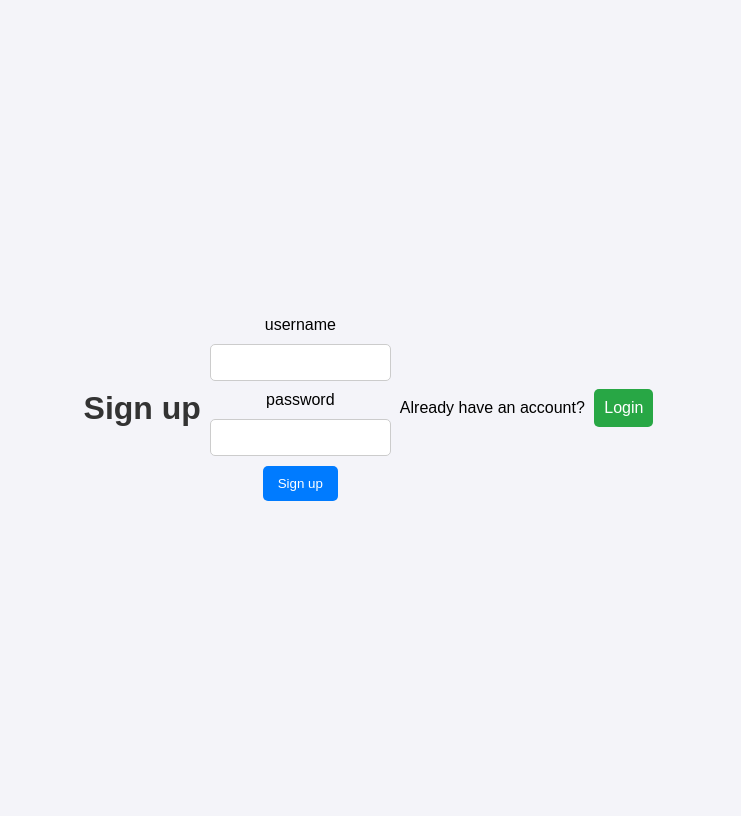
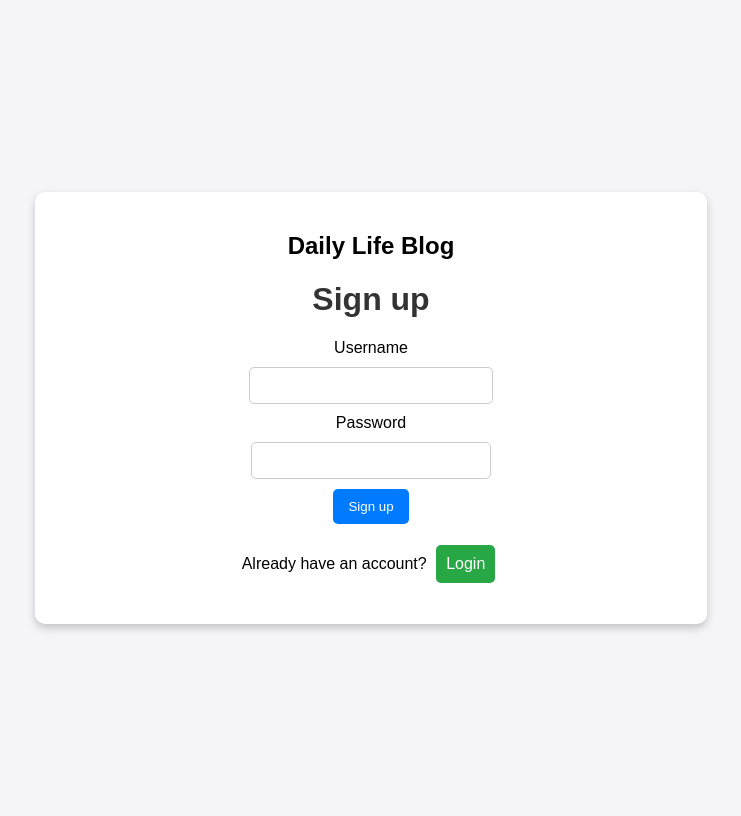
Before and after one commit to Prang752/WEB_flask, a Flask app: page /signup in a window 1280 px wide. Shown: the whole page, without its empty margins (269-1010 px from the left). Run offline with Flask 3, Linux system fonts and the light colour scheme; some libraries are stand-ins or nearby versions.

Commit message:
add name website

```diff
--- a/app.py
+++ b/app.py
@@ -24,6 +24,8 @@
 
 login_manager = LoginManager()
 login_manager.init_app(app)
+login_manager.login_view = "signup"
+
 
 class Post(db.Model):
     id = db.Column(db.Integer, primary_key=True)
--- a/templates/signup.html
+++ b/templates/signup.html
@@ -1,9 +1,12 @@
 {% extends "base.html" %}
 
 {% block content %}
-<h1>Sign up
-</h1>
+<div class="container">
+    <div class="d-flex justify-content-start">
+        <h2>Daily Life Blog</h2>
+    </div>
 
+    <h1>Sign up</h1>
 
     {% with messages = get_flashed_messages(with_categories=true) %}
     {% if messages %}
@@ -16,18 +19,21 @@
     {% endwith %}
 
     <form method="POST">
-    <label for="username">username</label>
-    <input type="text" name="username" required>
+        <div class="mb-3">
+            <label for="username">Username</label>
+            <input type="text" name="username" class="form-control" required>
+        </div>
 
-    <label for="password">password</label>
-    <input type="password" name="password" required>
+        <div class="mb-3">
+            <label for="password">Password</label>
+            <input type="password" name="password" class="form-control" required>
+        </div>
 
-    <input type="submit" value="Sign up">
+        <input type="submit" value="Sign up" class="btn btn-primary">
     </form>
-
 
     <div class="mt-3">
         <p>Already have an account? <a href="{{ url_for('login') }}" class="btn btn-link">Login</a></p>
     </div>
-
+</div>
 {% endblock %}
```
Lines whose indentation alone changed are shown as unchanged.
